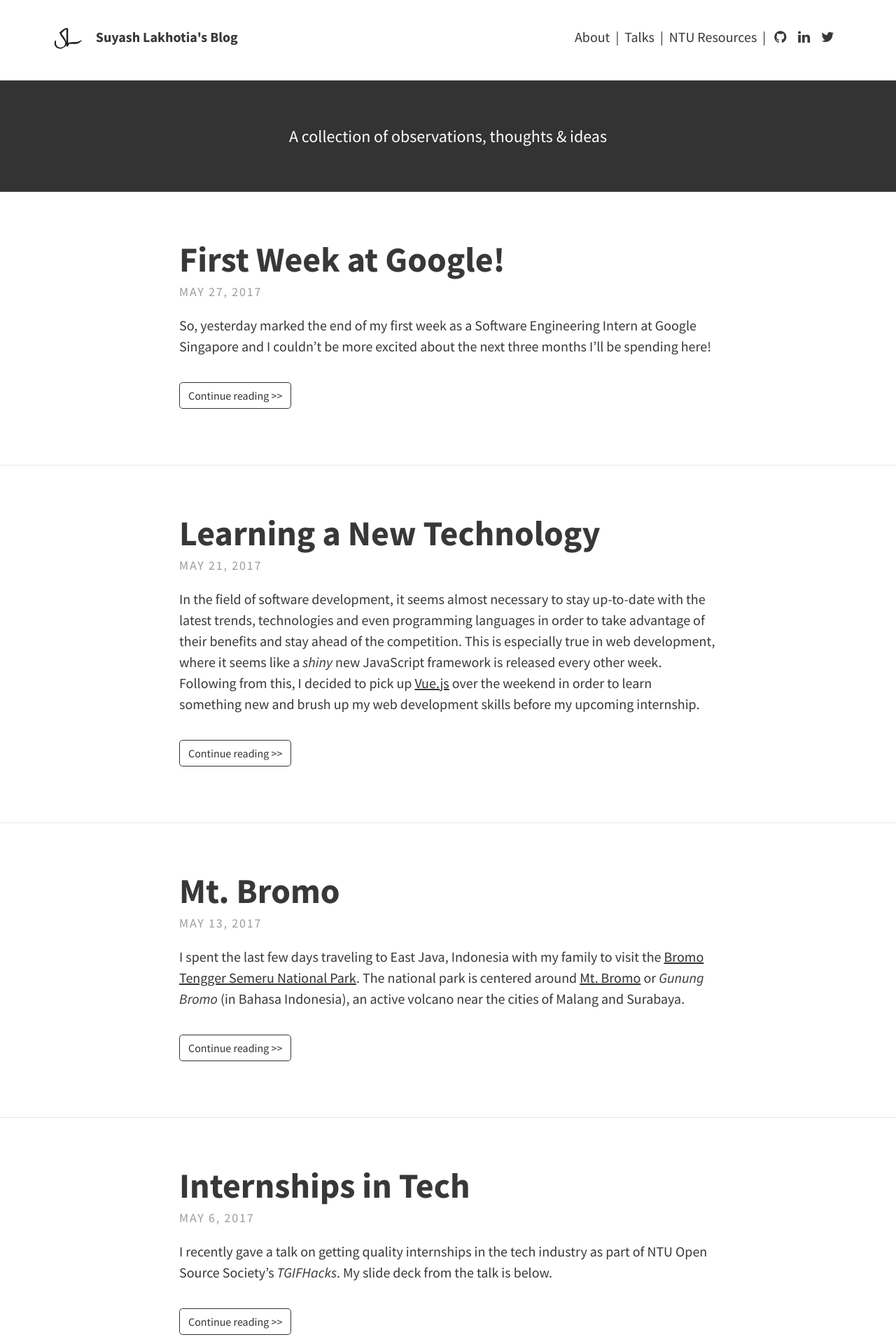
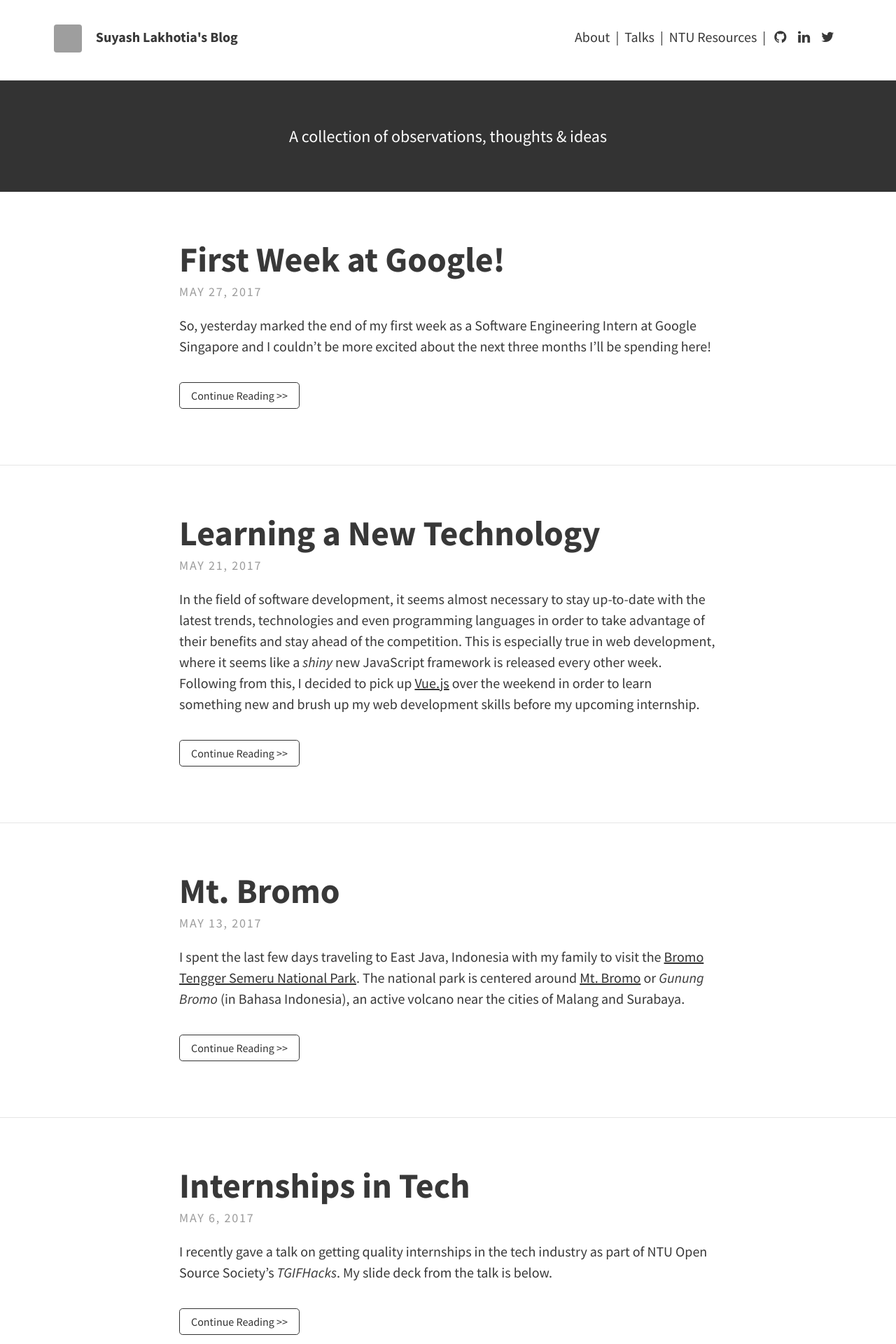
Before and after one commit to SuyashLakhotia/blog, a Jekyll site: the page built from index.html, in a window 1280 px wide. Shown: the top 1920 px of the page at 70% size. Built offline with Jekyll 4.4.1, drawn with Linux system fonts in a browser that asks for light colours; nearby versions of some CDN libraries; the list of posts is cut into pages by our own code; some of the changed text lies outside the part shown; grey boxes are pictures that could not be loaded.

Commit message:
Update Theme

```diff
--- a/_config.yml
+++ b/_config.yml
@@ -7,15 +7,8 @@
   # Meta
   title: Suyash Lakhotia's Blog
   avatar: SL-Square.png
-  gravatar: # Email MD5 hash
+  gravatar: 2a2de496b8f9f7bac32eac19681a4091 # Email MD5 hash
   description: "A collection of observations, thoughts & ideas" # used by search engines
-
-  # Header & Footer
-  header_text: >
-    A collection of observations, thoughts & ideas
-  header_text_feature_image:
-  footer_text: >
-   Suyash Lakhotia © Powered by <a href="https://jekyllrb.com/">Jekyll</a>
 
   # Icons
   rss: false
@@ -46,12 +39,12 @@
   katex: true # Enable if using math markup
 
   # Localization strings
-  str_follow_on: "Follow on"
-  str_rss_follow: "Follow RSS feed"
-  str_email: "Email"
+  str_follow_on: "Follow On"
+  str_rss_follow: "Follow RSS Feed"
+  str_email: "E-Mail"
   str_next: "Older Posts"
   str_prev: "Newer Posts"
-  str_continue_reading: "Continue reading >>"
+  str_continue_reading: "Continue Reading >>"
 
   # Colours, typography and padding
   # Open the "_sass > base" folder, and open "_variables.scss"
--- a/_includes/footer.html
+++ b/_includes/footer.html
@@ -2,8 +2,6 @@
 <script src="{{ "/js/katex_init.js" | prepend: site.baseurl }}"></script>
 {% endif %}
 
-{% if site.theme_settings.footer_text %}
 <footer class="site-footer">
-	<p class="text">{{ site.theme_settings.footer_text }}</p>
+	<p class="text">Suyash Lakhotia © Powered by <a href="https://jekyllrb.com/">Jekyll</a></p>
 </footer>
-{% endif %}
--- a/_sass/base/_global.scss
+++ b/_sass/base/_global.scss
@@ -14,13 +14,6 @@
   background: $background-color;
 }
 
-// Typography
-::selection {
-  background: $selection-color;
-}
-::-moz-selection {
-  background: $selection-color;
-}
 body {
   color: $text-color;
   font-family: $font-family-main;
@@ -48,8 +41,8 @@
   font-size: 1.15em;
 }
 blockquote {
-    border-left: 2px solid;
-    padding: 1em 1em;
+  border-left: 2px solid;
+  padding: 1em 1em;
 }
 blockquote p:last-child,
 footer p:last-child {
@@ -79,9 +72,20 @@
 samp {
   margin: 1em 0;
 }
+code {
+  background-color: rgba(27,31,35,0.05);
+  padding: 0.2em;
+  font-size: 85%;
+  border-radius: 3px;
+}
 pre {
-  background-color: #eee;
-  padding: 25px;
+  background-color: rgba(27,31,35,0.05);
+  padding: 1.2em;
+  border-radius: 0.3em;
+}
+pre > code {
+  background-color: transparent;
+  padding: 0;
 }
 dt {
   font-weight: bold;
@@ -104,7 +108,8 @@
     margin-left: 1em;
 }
 ol, ul {
-  list-style-position: inside;
+  list-style-position: outside;
+  margin-left: 1em;
 }
 hr {
   border: 0;
--- a/_sass/base/_utility.scss
+++ b/_sass/base/_utility.scss
@@ -17,7 +17,7 @@
   border: 1px solid;
   display: inline-block;
   margin: 1em 0;
-  padding: 0.5em 0.75em;
+  padding: 0.5em 1em;
   transition: all 0.4s ease;
   font-size: 1rem;
 }
--- a/_sass/base/_variables.scss
+++ b/_sass/base/_variables.scss
@@ -16,7 +16,6 @@
 // Typography colours
 $text-color: #383838;
 $link-color: #333;
-$selection-color: #D4D4D4; // visible when highlighting text
 
 // Header colours
 $header-link-color: #383838;
--- a/index.html
+++ b/index.html
@@ -3,12 +3,9 @@
 ---
 
 <div class="home">
-  {% if site.theme_settings.header_text %}
-  <div class="call-out"
-  style="background-image: url('{{ site.baseurl }}/{{ site.theme_settings.header_text_feature_image }}')">
-    {{ site.theme_settings.header_text }}
+  <div class="call-out">
+    A collection of observations, thoughts &amp; ideas
   </div>
-  {% endif %}
 
   <div class="posts">
     {% for post in paginator.posts %}
```
